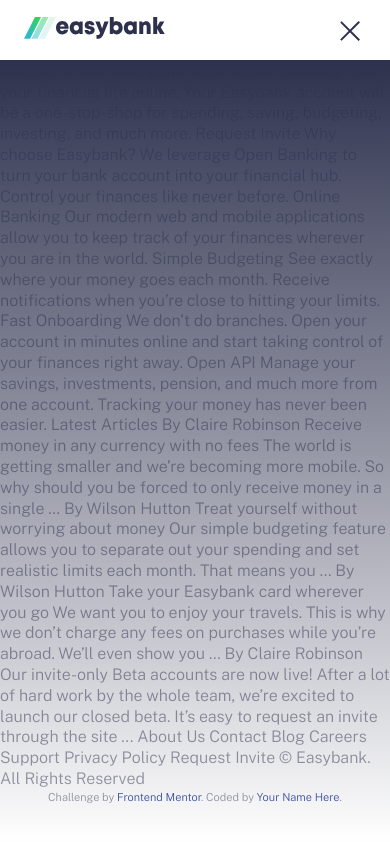
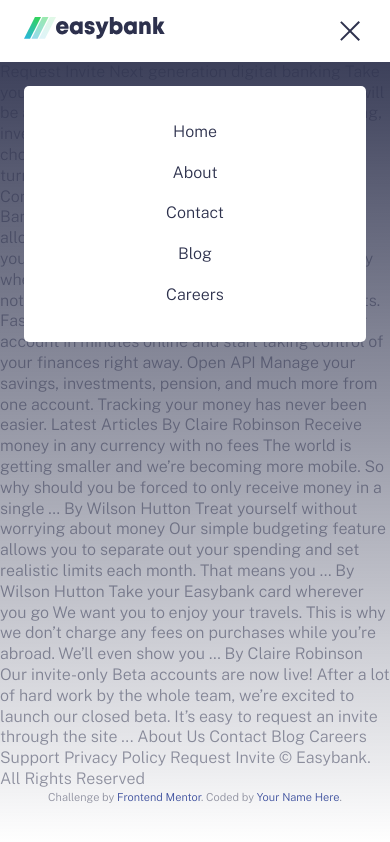
Before and after one commit to Federico-Barrientos/easyBank, a plain HTML site: page index.html in a window 390 px wide. Both pictures are taken after a click on the link 353 px from the left and 30 px from the top of the page. Drawn offline with nearby package versions, Linux system fonts and the light colour scheme.

Commit message:
handle scroll, overlay and menu behavior

```diff
--- a/app/js/script.js
+++ b/app/js/script.js
@@ -1,20 +1,24 @@
 const btnHamburger = document.querySelector('#btnHamburger')
+const body = document.querySelector('body')
 const  header = document.querySelector('.header')
 const overlay = document.querySelector('.overlay')
+const fadeElems = document.querySelectorAll('.has-fade')
 
 btnHamburger.addEventListener('click', function () {
-    console.log('open menu')
     if(header.classList.contains('open')){ //Close hamburguer menu
-        header.classList.remove('open')
-        overlay.classList.remove('fade-in')
-        overlay.classList.add('fade-out')
-
-
+      body.classList.remove('nonscroll')
+      header.classList.remove('open')
+      fadeElems.forEach((element) => {
+        element.classList.remove('fade-in')
+        element.classList.add('fade-out')
+      })
     }
-    else {// Open hamburguer menu
-        header.classList.add('open')
-        overlay.classList.add('fade-in')
-        overlay.classList.remove('fade-out')
-
+    else { // Open hamburguer menu
+      body.classList.add('nonscroll')
+      header.classList.add('open')
+      fadeElems.forEach((element) => {
+        element.classList.add('fade-in')
+        element.classList.remove('fade-out')
+      })
     }
 })
--- a/app/scss/_animations.scss
+++ b/app/scss/_animations.scss
@@ -1,3 +1,7 @@
+.has-fade {
+  visibility: hidden;
+}
+
 @keyframes fade-in {
   from {
     visibility: hidden;
@@ -11,12 +15,13 @@
   }
 
   to {
+    visibility: visible;
     opacity: 1;
   }
 }
 
 .fade-in {
-  animation: fade-in 300ms ease-in-out forwards;
+  animation: fade-in 200ms ease-in-out forwards;
 }
 
 @keyframes fade-out {
@@ -37,5 +42,5 @@
 }
 
 .fade-out {
-  animation: fade-out 300ms ease-in-out forwards;
+  animation: fade-out 200ms ease-in-out forwards;
 }
--- a/app/scss/_globals.scss
+++ b/app/scss/_globals.scss
@@ -17,13 +17,24 @@ body {
   font-size: $font-med;
   color: $GrayishBlue;
   font-family: 'Public Sans', sans-serif;
+
+  &.nonscroll {
+    overflow: hidden;
+  }
 }
 
 a, a:visited, a:hover {
   text-decoration: none;
 }
 
-//Flexbox
+// Spacing
+.container {
+  padding-left: 1.5rem;
+  padding-right: 1.5rem;
+}
+
+
+// Flexbox
 .flex {
   display: flex;
 
--- a/app/scss/_header.scss
+++ b/app/scss/_header.scss
@@ -1,7 +1,7 @@
 .header {
   //Hamburguer open styles
   &.open {
-  .header__menu {
+  .header__toggle {
     > span:first-child {
       transform: rotate(45deg);
     }
@@ -21,7 +21,7 @@
   .overlay {
     opacity: 0;
     position: fixed;
-    top: 3.75rem;
+    top: 0px;
     right: 0px;
     bottom: 0px;
     left: 0px;
@@ -29,7 +29,10 @@
   }
 
   nav{
-    padding: 1.0625rem 1.5rem;
+    position: relative;
+    background: $White;
+    padding-top: 1.0625rem;
+    padding-bottom: 1.0625rem;
   }
 
   &__logo {
@@ -40,7 +43,7 @@
     }
   }
 
-  &__menu { //Mobile menu
+  &__toggle { //Mobile toggle
 
     > span {
       display: block;
@@ -55,6 +58,24 @@
       }
     }
   }
+
+  &__menu {
+    position: absolute;
+    width: calc(100% - 3rem);
+    left: 50%;
+    transform: translateX(-50%);
+    background: $White;
+    padding: 1.625rem;
+    margin-top: 1.5rem;
+    border-radius: 5px;
+    a {
+      color: $DarkBlue;
+      padding: 0.625rem;
+      display: block;
+      text-align: center;
+    }
+  }
+
   &__links {
     a {
       font-size: $font-sm;
--- a/index.html
+++ b/index.html
@@ -19,13 +19,13 @@
 <body>
 
 <header class="header">
-  <div class="overlay"></div>
-  <nav class="flex flex-jc-sb flex-ai-c">
+  <div class="overlay has-fade"></div>
+  <nav class="container flex flex-jc-sb flex-ai-c">
     <a href="/" class="logo header__logo">
       <img src="images/logo.svg" alt="Easybank">
     </a>
 
-    <a href="#" id="btnHamburger" class="hamburguer header__menu hide-for-desktop">
+    <a href="#" id="btnHamburger" class="hamburguer header__toggle hide-for-desktop">
       <span></span>
       <span></span>
       <span></span>
@@ -41,6 +41,13 @@
 
     <a href="#" class="button header__cta hide-for-mobile">Request Invite</a>
   </nav>
+  <div class="header__menu has-fade">
+    <a href="#">Home</a>
+    <a href="#">About</a>
+    <a href="#">Contact</a>
+    <a href="#">Blog</a>
+    <a href="#">Careers</a>
+  </div>
 </header>
 
 
```
Also changed, not shown: dist/style.css, 1 other file.
